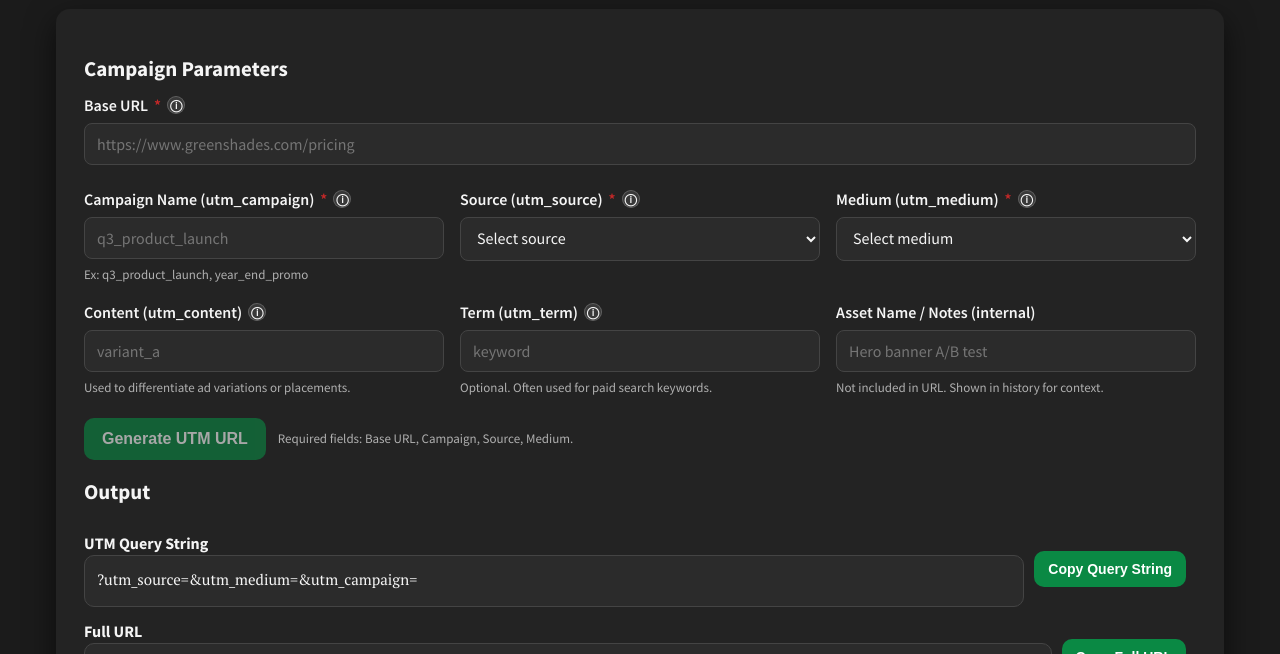
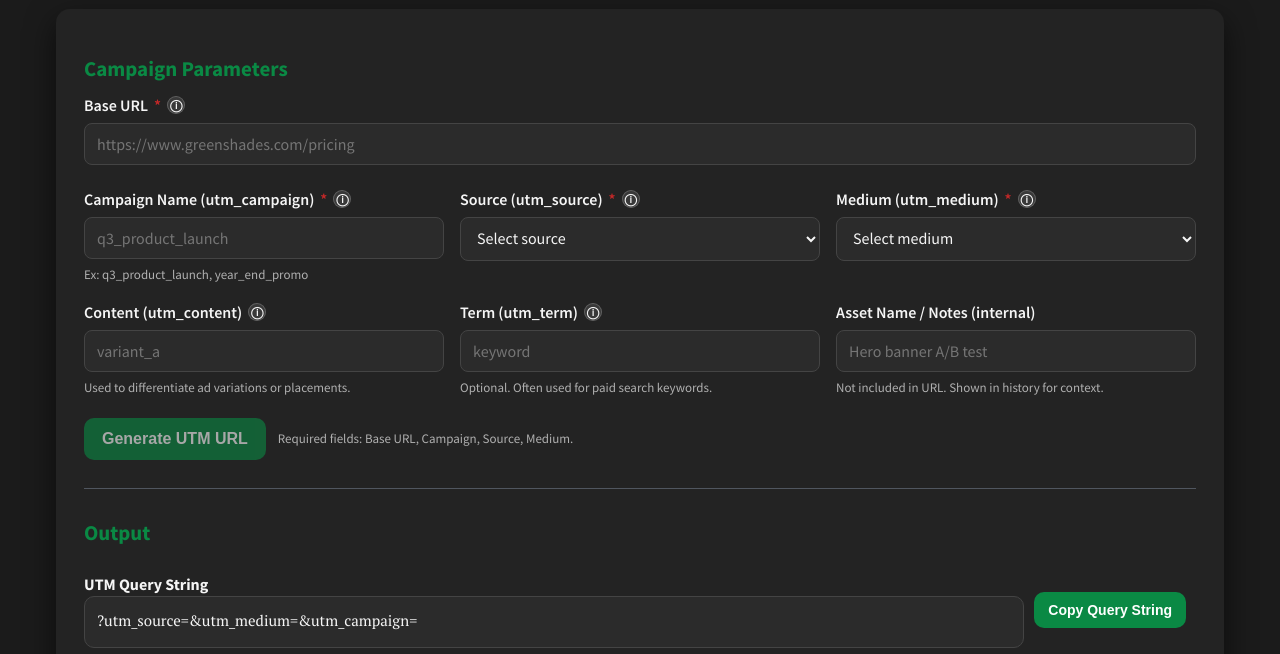
Before and after one commit to ljohnston-greenshades/utm-generator, a plain HTML site: page index.html in a window 1280 px wide. Shown: the part 128-782 px from the top of the page. Drawn offline with Linux system fonts and the light colour scheme; no server answers.

Commit message:
Add dividers to section titles

```diff
--- a/index.html
+++ b/index.html
@@ -178,7 +178,13 @@
       font-size: var(--size21);
       font-weight: 700;
       margin: 16px 0 8px;
-      color: inherit;
+      color: var(--pri-acc-color);
+    }
+
+    .section-divider {
+      margin: 28px 0;
+      border: none;
+      border-bottom: 1px solid rgba(148, 163, 184, 0.4);
     }
 
     form {
@@ -702,6 +708,7 @@
         </div>
       </form>
 
+      <hr class="section-divider">
       <div class="section-title">Output</div>
       <div class="output-section">
         <div class="output-row">
@@ -723,6 +730,7 @@
         </div>
       </div>
 
+      <hr class="section-divider">
       <div class="section-title">Recently Generated Links</div>
       <div class="history-wrapper">
         <table aria-label="Recently generated UTM links" class="history-table" id="history-table">
```
